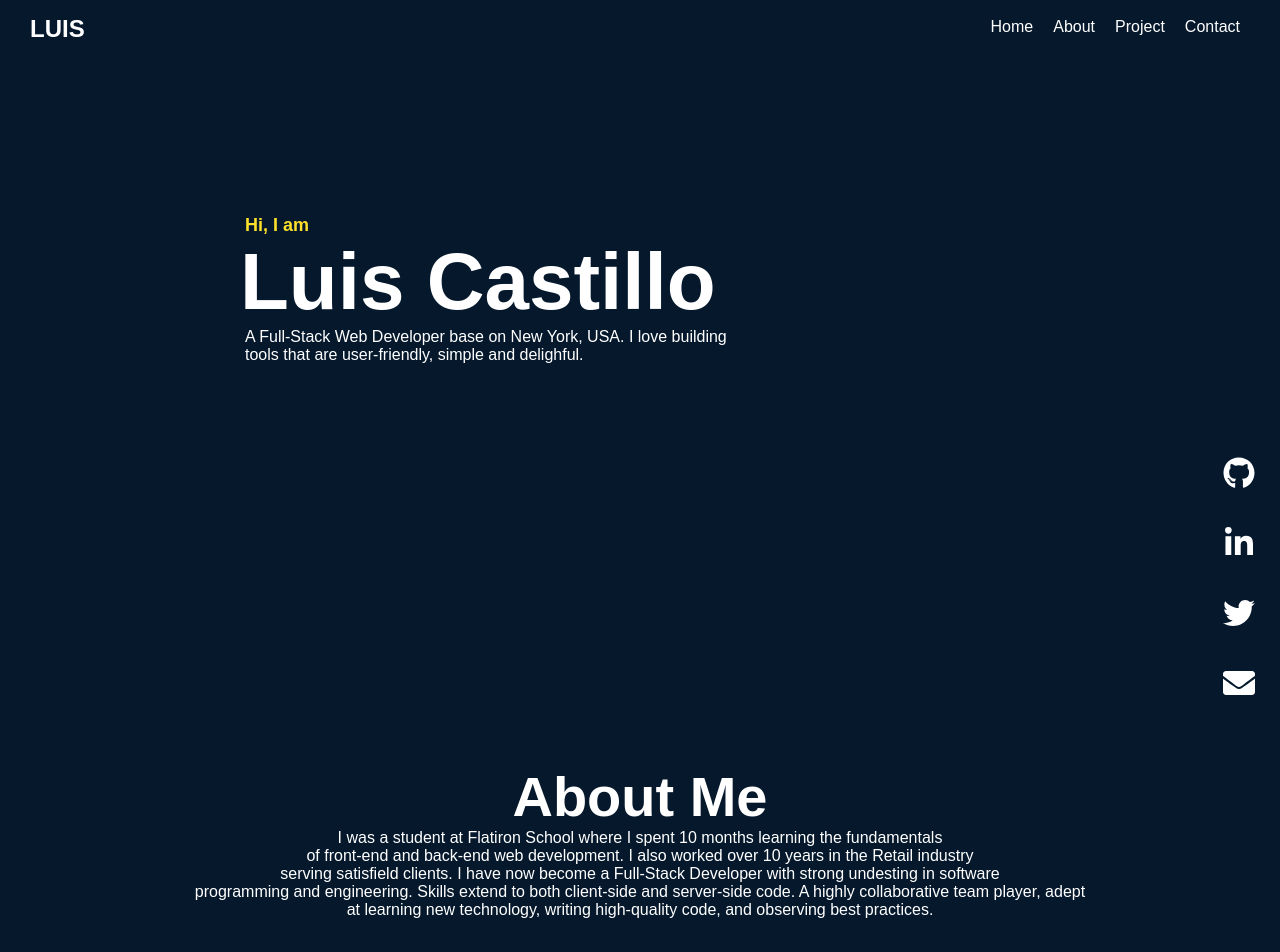
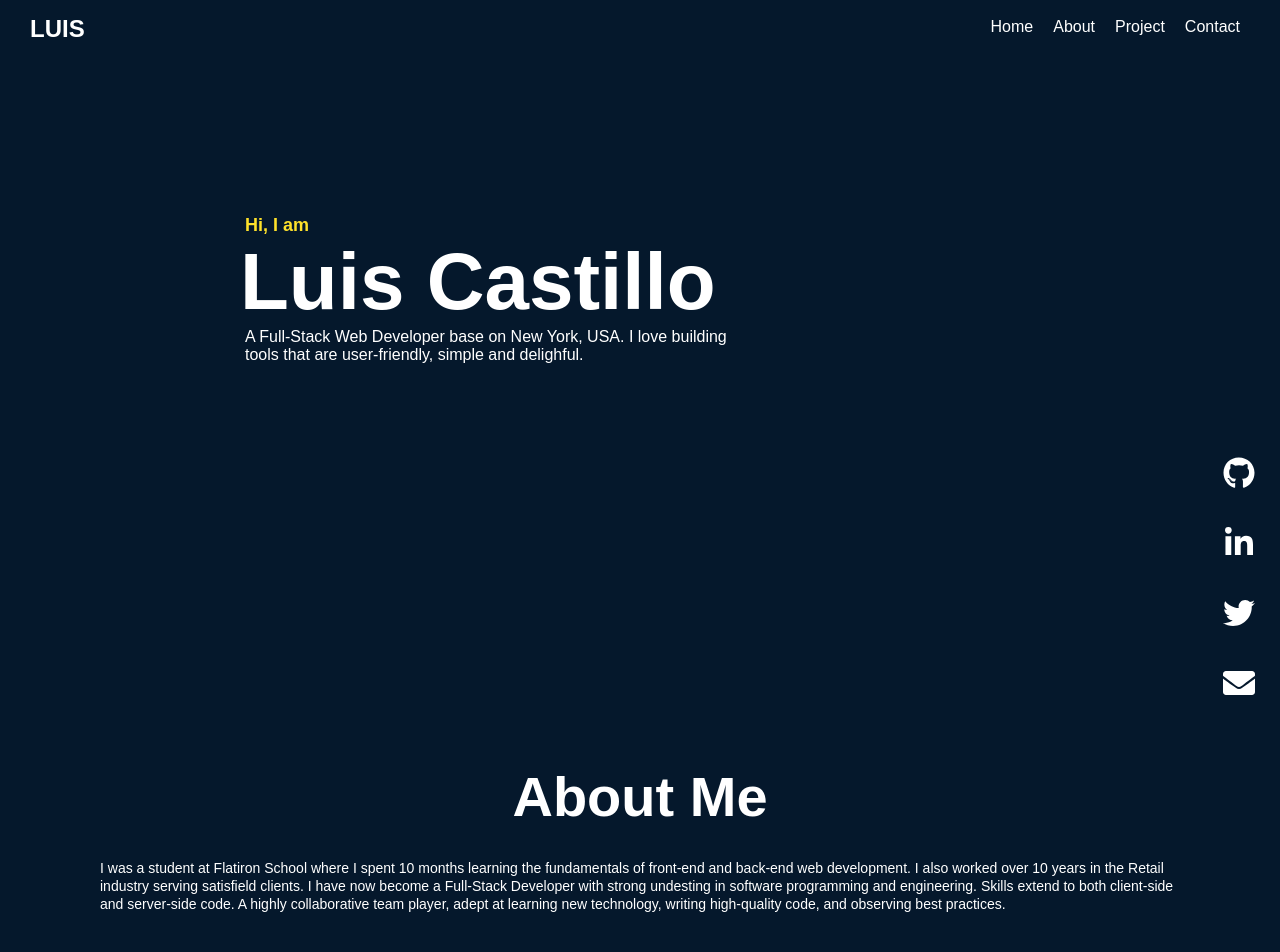
Before and after one commit to LuisCastilloKC/luis-castillo-portfolio, a React (Create React App) app: page / in a window 1280 px wide. Shown: the top 952 px of the page. Built offline with nearby package versions, Linux system fonts and the light colour scheme.

Commit message:
add text about me and update elements with CSS

```diff
--- a/src/pages/about.jsx
+++ b/src/pages/about.jsx
@@ -1,21 +1,24 @@
 import React from 'react';
-import { AboutContainerStyled } from '../styles/Container';
+import { AboutContainerStyled, AboutWrapper, AboutContentContainer, AboutH1, AboutP} from '../styles/Container';
 
 const About = () => {
     return (
-        <AboutContainerStyled>
-            <div>
-                <h1>About Me</h1>
-
-                <p>
-                    I was a student at Flatiron School where I spent 10 months learning the fundamentals <br />
-                    of front-end and back-end web development. I also worked over 10 years in the Retail industry <br />serving
-                    satisfield clients. I have now become a Full-Stack Developer with strong undesting in software <br />programming and engineering.
-                    Skills extend to both client-side and server-side code. A highly collaborative team player, adept <br />at learning
-                    new technology, writing high-quality code, and observing best practices.
-                </p>
-            </div>
-        </AboutContainerStyled>
+        <>
+            <AboutContainerStyled>
+                    <AboutH1>About Me</AboutH1>
+                <AboutWrapper>
+                    <AboutContentContainer>
+                        <AboutP>
+                            I was a student at Flatiron School where I spent 10 months learning the fundamentals
+                            of front-end and back-end web development. I also worked over 10 years in the Retail industry serving
+                            satisfield clients. I have now become a Full-Stack Developer with strong undesting in software programming and engineering.
+                            Skills extend to both client-side and server-side code. A highly collaborative team player, adept at learning
+                            new technology, writing high-quality code, and observing best practices.
+                        </AboutP>
+                    </AboutContentContainer>
+                </AboutWrapper>
+            </AboutContainerStyled>
+        </>
     );
 }
 export default About;
--- a/src/styles/Container.js
+++ b/src/styles/Container.js
@@ -36,22 +36,35 @@ import styled from 'styled-components'
 
     export const AboutContainerStyled = styled.div`
     display: flex;
+    flex-direction: column;
     justify-content: center;
     text-align: center;
     margin-bottom: 600px;
 
-    h1 {
+    `
 
-        color: #ffffff;
-        font-size: 3.5em;
+    export const AboutWrapper = styled.div`
+        display: flex;
+        flex-direction: flex-start;
+        justify-content: center;
+        padding: 0 100px;
+    `
 
-    }
+    export const AboutContentContainer = styled.div`
+        background: transparent;
+    `
+    export const AboutH1 = styled.h1`
+        color: #fff;
+        font-size: 3.5rem;
+        margin-bottom: 30px;
+    `
+    export const AboutP = styled.p`
+        color: #fff;
+        text-align: left;
+        font-size: 14px;
+        line-height: 1.3;
 
-    p {
-        color: #ffffff;
-
-    }
-`;
+    `
 
     export const ProjectsContainerStyled = styled.div`
         display: flex;
```
